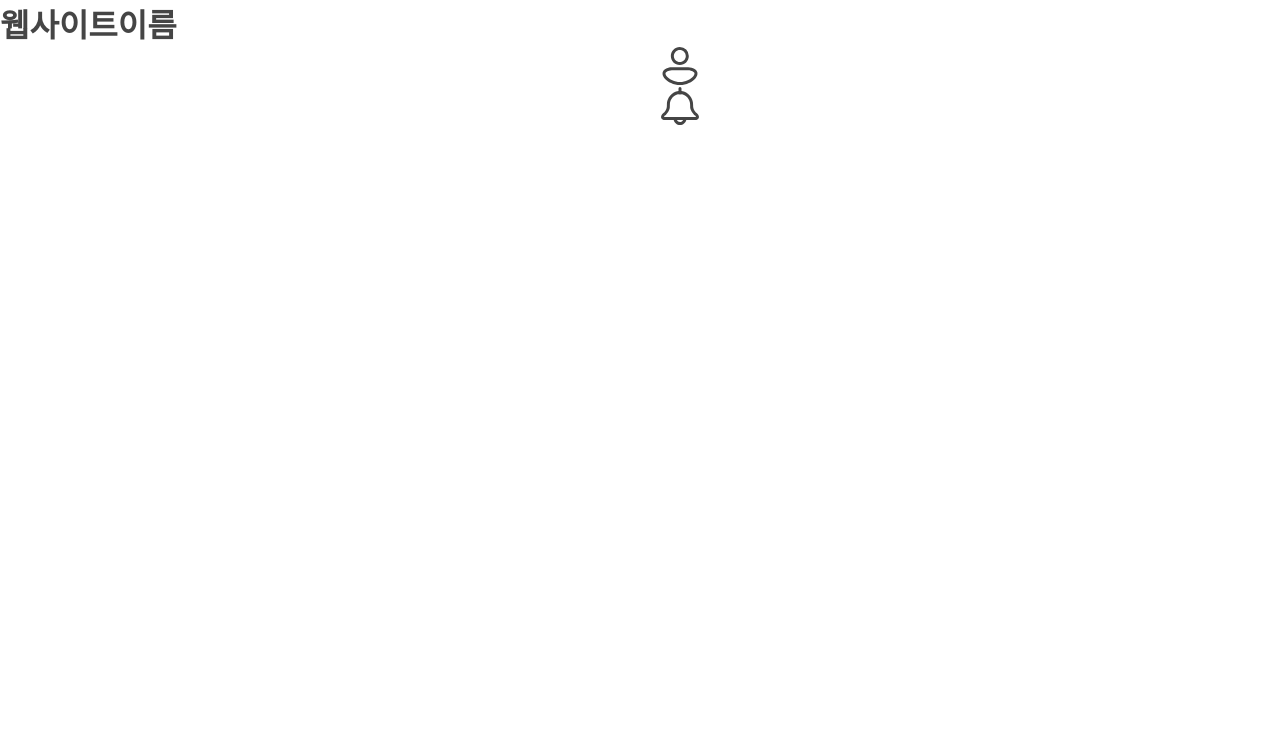
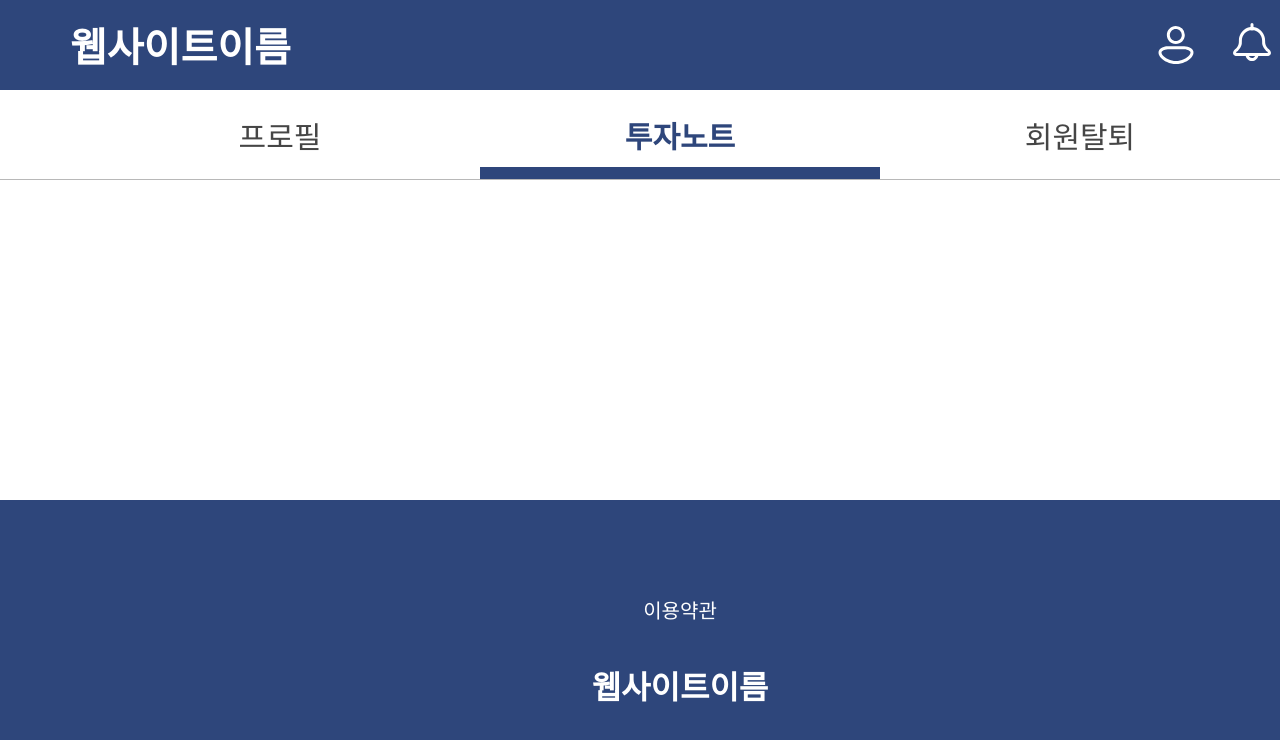
Before and after one commit to ApptiveDev/apptive-19th-hjfund-frontend, a Next.js app: page /my/note in a window 1280 px wide. Shown: the top 740 px of the page. Built offline with nearby package versions, Linux system fonts and the light colour scheme; a web font is replaced by a local one.

Commit message:
feat: layout components

```diff
--- a/src/components/pages/my/footer/index.jsx
+++ b/src/components/pages/my/footer/index.jsx
@@ -1,5 +1,11 @@
 import styles from "./styles.module.scss";
+import Link from "next/link";
 
 export default function Footer() {
-  return <footer></footer>
+  return (
+    <footer className={styles.footer}>
+      <Link href="/terms">이용약관</Link>
+      <h1>{process.env.WEBSITE_NAME}</h1>
+    </footer>
+  );
 }
--- a/src/components/pages/my/footer/styles.module.scss
+++ b/src/components/pages/my/footer/styles.module.scss
@@ -0,0 +1,13 @@
+.footer {
+  height: 300px;
+  display: flex;
+  flex-direction: column;
+  align-items: center;
+  color: white;
+  background-color: var(--main-color);
+
+  & > a {
+    font-size: 20px;
+    margin: 95px 0 38px 0;
+  }
+}
--- a/src/components/pages/my/header/index.jsx
+++ b/src/components/pages/my/header/index.jsx
@@ -6,16 +6,16 @@ import headerStyles from "@/components/common/header/styles.module.scss";
 
 export default function Header() {
   return (
-    <header className={styles.header}>
-      <div className={styles.left}>
-        <Link href="/" className={styles.title}>
+    <header className={[headerStyles.header, styles.header].join(" ")}>
+      <div className={headerStyles.left}>
+        <Link href="/" className={[headerStyles.title, styles.title].join(" ")}>
           <h1>{process.env.WEBSITE_NAME}</h1>
         </Link>
       </div>
-      <div className={styles.right}>
-        <div className={styles.tools}>
+      <div className={headerStyles.right}>
+        <div className={headerStyles.tools}>
           <div className={headerStyles.dropdown}>
-            <UserHeader color="var(--text-color)" />
+            <UserHeader color="white" />
             <ul>
               <li>
                 <Link href="/login">로그인</Link>
@@ -30,7 +30,7 @@ export default function Header() {
           </div>
           <div className={headerStyles.dropdown}>
             <div>
-              <BellHeader color="var(--text-color)" />
+              <BellHeader color="white" />
             </div>
           </div>
         </div>
--- a/src/components/pages/my/header/styles.module.scss
+++ b/src/components/pages/my/header/styles.module.scss
@@ -1,4 +1,7 @@
 .header {
-  height: 90px;
-  min-width: var(--window-min-width);
+  background-color: var(--main-color);
 }
+
+.title > h1 {
+  color: white !important;
+}
--- a/src/components/pages/my/navigation/index.jsx
+++ b/src/components/pages/my/navigation/index.jsx
@@ -1,5 +1,25 @@
+"use client";
+
+import Link from "next/link";
 import styles from "./styles.module.scss";
+import { usePathname } from "next/navigation";
 
 export default function Navigation() {
-  return <nav></nav>
+  const pathname = usePathname();
+
+  return (
+    <nav className={styles.nav}>
+      <div>
+        {Object.entries({
+          "/my/profile": "프로필",
+          "/my/note": "투자노트",
+          "/my/remove": "회원탈퇴",
+        }).map(([url, label]) => (
+          <Link href={url} className={pathname == url ? styles.active : ""}>
+            {label}
+          </Link>
+        ))}
+      </div>
+    </nav>
+  );
 }
--- a/src/components/pages/my/navigation/styles.module.scss
+++ b/src/components/pages/my/navigation/styles.module.scss
@@ -0,0 +1,38 @@
+.nav {
+  height: 90px;
+  border-bottom: 1px solid #B8B8B8;
+
+  & > div {
+    width: var(--content-width);
+    margin: 0 auto;
+    display: flex;
+    height: 100%;
+
+    & > a {
+      display: flex;
+      flex: 1;
+      align-items: center;
+      justify-content: center;
+      position: relative;
+      font-size: 30px;
+
+      &:after {
+        height: 12px;
+        position: absolute;
+        content: "";
+        bottom: 0;
+        left: 0;
+        width: 100%;
+      }
+
+      &.active{
+        color: var(--main-color);
+        font-weight: 700;
+
+        &:after {
+          background-color: var(--main-color);
+        }
+      }
+    }
+  }
+}
```
Also changed, not shown: src/app/(my)/my/remove/styles.module.scss (added).
